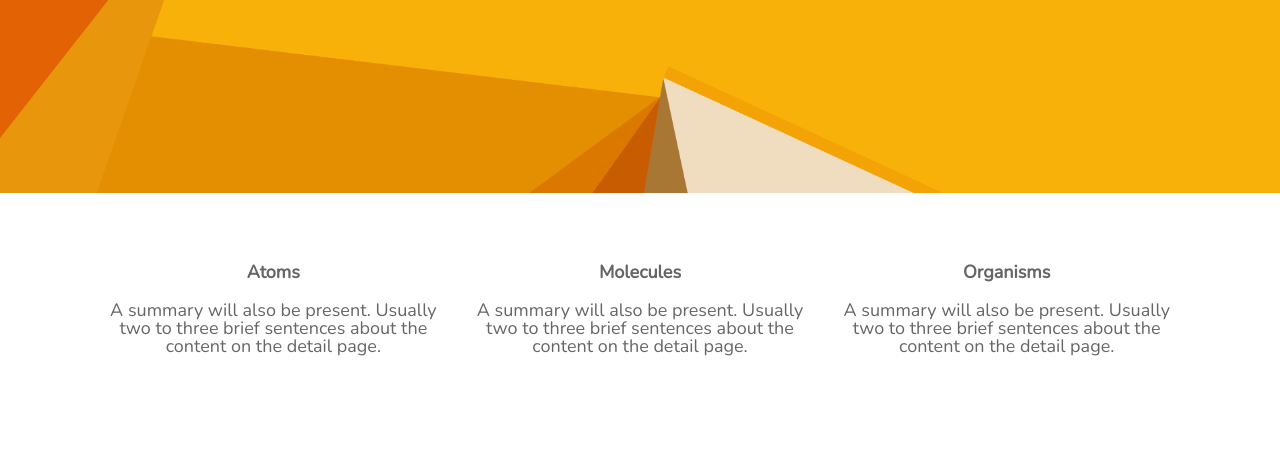
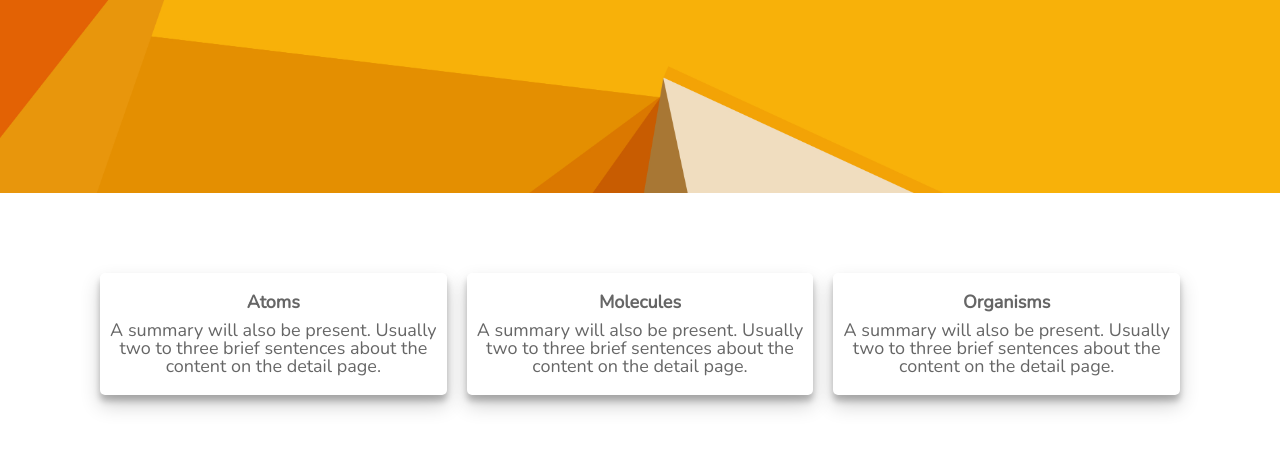
Before and after one commit to FromDoppler/Doppler-UI-System, a website: page atomic-email-system/index.html in a window 1280 px wide. Shown: the part 287-736 px from the top of the page. Drawn offline with nearby package versions, Linux system fonts and the light colour scheme.

Commit message:
add styles in boxes

```diff
--- a/atomic-email-system/css/styles.css
+++ b/atomic-email-system/css/styles.css
@@ -36,7 +36,7 @@ h1 {
 
 .section-cards {
 	max-width: 1100px;
-	margin: 0 auto;
+	margin: 50px auto;
 }
 
 .cards {
@@ -44,14 +44,20 @@ h1 {
 }
 
 .card {
-  padding: 50px 10px;
-  text-decoration: none;
-  text-align: center;
+  padding: 30px 10px;
 }
 
+.card-box {
+  box-shadow: 0 10px 20px rgba(0,0,0,0.19), 0 6px 6px rgba(0,0,0,0.23);
+  border-radius: 5px;
+}
+
+.card a {
+  text-decoration: none;
+}
 
 .card-title {
-  padding: 20px 0;
+  padding: 20px 0 10px;
   text-align: center;
   color: #666666;
   font-weight: bold;
@@ -62,5 +68,7 @@ h1 {
 }
 
 .card-summary {
+  padding: 0px 10px 20px;
+  text-align: center;
   color: #666666;
 }
--- a/atomic-email-system/index.html
+++ b/atomic-email-system/index.html
@@ -25,7 +25,9 @@
     <section class="section-cards">
       <div class="cards">
 
-        <a class="card" href="#">
+        <article class="card">
+          <div class="card-box">
+            <a href="#">
               <div class="card-title">
                 <h3>Atoms</h3>
               </div>
@@ -33,8 +35,12 @@
                 <p>A summary will also be present. Usually two to three brief sentences about the content on the detail page.</p>
               </div>
             </a>
+          </div>
+        </article>
 
-        <a class="card" href="#">
+        <article class="card">
+          <div class="card-box">
+            <a href="#">
               <div class="card-title">
                 <h3>Molecules</h3>
               </div>
@@ -42,8 +48,12 @@
                 <p>A summary will also be present. Usually two to three brief sentences about the content on the detail page.</p>
               </div>
             </a>
+          </div>
+        </article>
 
-        <a class="card" href="#">
+        <article class="card">
+          <div class="card-box">
+            <a href="#">
               <div class="card-title">
                 <h3>Organisms</h3>
               </div>
@@ -51,7 +61,8 @@
                 <p>A summary will also be present. Usually two to three brief sentences about the content on the detail page.</p>
               </div>
             </a>
-
+          </div>
+        </article>
       </div>
     </section>
   </div>
```
Lines whose indentation alone changed are shown as unchanged.
